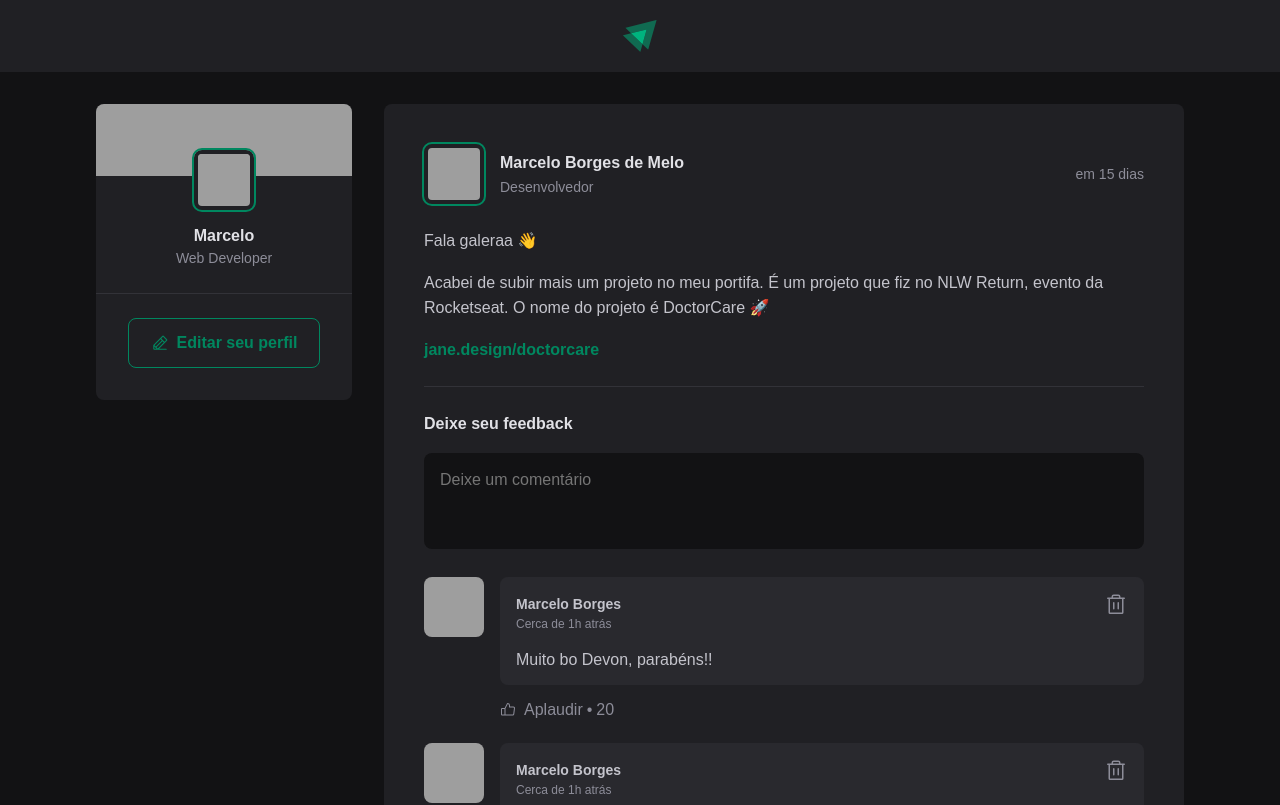
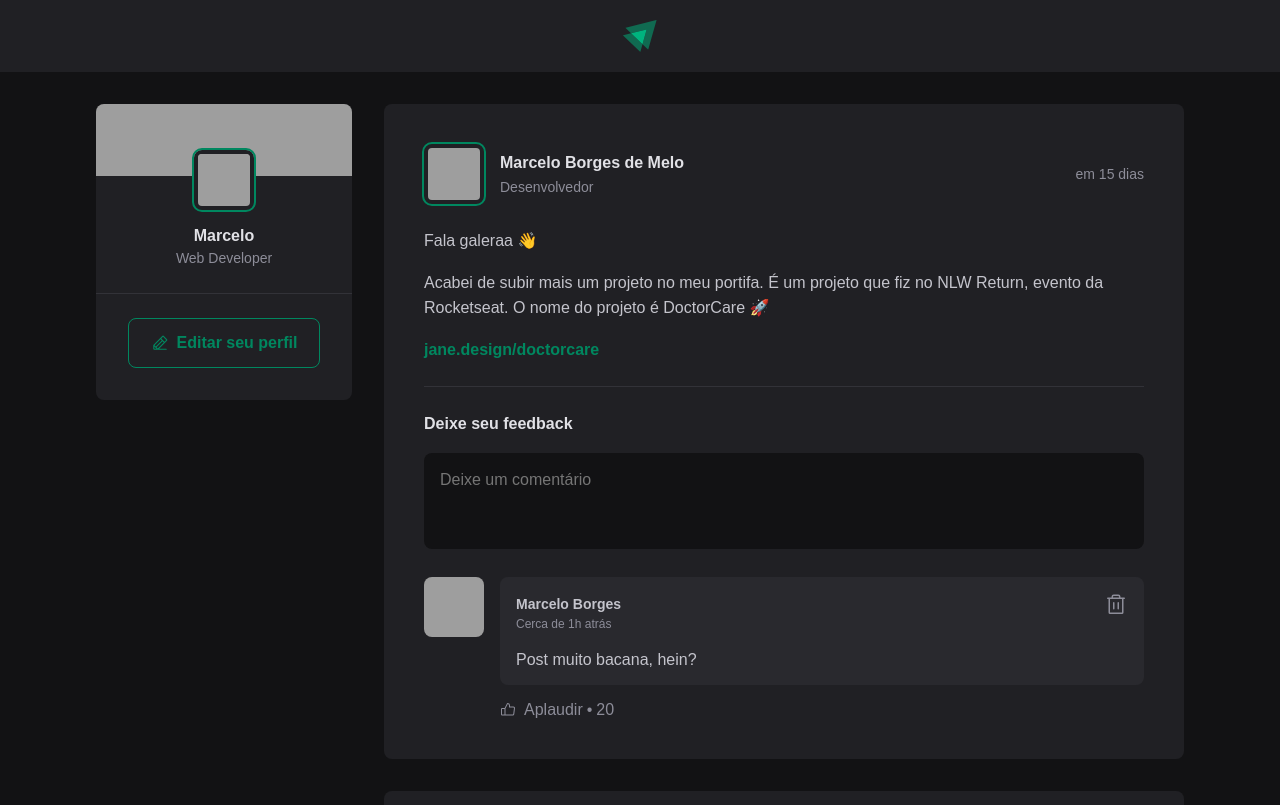
Before and after one commit to marcelllombm/Full-Stack-Rocketseat, a React (Vite) app in the folder reactjs/01-fundamentos-reactjs/: page / in a window 1280 px wide. Shown: the top 805 px of the page. Built offline with nearby package versions, Linux system fonts and the light colour scheme; grey boxes are pictures that could not be loaded.

Commit message:
feat: React Engines - Inserting Comments (Declarative programming)

```diff
--- a/reactjs/01-fundamentos-reactjs/src/components/Comment.jsx
+++ b/reactjs/01-fundamentos-reactjs/src/components/Comment.jsx
@@ -2,7 +2,7 @@
 import styles from "./Comment.module.css";
 import { Avatar } from "./Avatar";
 
-export function Comment() {
+export function Comment({ content }) {
   return (
     <div className={styles.comment}>
       <Avatar
@@ -25,7 +25,7 @@
               <Trash size={24} />
             </button>
           </header>
-          <p>Muito bo Devon, parabéns!!</p>
+          <p>{content}</p>
         </div>
         <footer>
           <button>
--- a/reactjs/01-fundamentos-reactjs/src/components/Post.jsx
+++ b/reactjs/01-fundamentos-reactjs/src/components/Post.jsx
@@ -8,12 +8,18 @@
 import { useState } from "react";
 
 export function Post({ author, publishedAt, content }) {
-  const [comments, setComments] = useState([1, 2]);
+  const [comments, setComments] = useState(["Post muito bacana, hein?"]);
+  const [newCommentText, setNewCommentText] = useState("");
 
   function handleCreateNewComment(event) {
     event.preventDefault();
-    console.log(event);
-    setComments([...comments, comments.length + 1]);
+
+    setComments([...comments, newCommentText]);
+    setNewCommentText("");
+  }
+
+  function handleNewCommentChange(event) {
+    setNewCommentText(event.target.value);
   }
 
   const publishedDateFromatted = format(
@@ -74,7 +80,12 @@
 
       <form onSubmit={handleCreateNewComment} className={styles.commentForm}>
         <strong>Deixe seu feedback</strong>
-        <textarea placeholder="Deixe um comentário" />
+        <textarea
+          value={newCommentText}
+          name="comment"
+          placeholder="Deixe um comentário"
+          onChange={handleNewCommentChange}
+        />
         <footer>
           <button type="submit">Publicar</button>
         </footer>
@@ -82,8 +93,7 @@
 
       <div className={styles.commentList}>
         {comments.map((comment) => {
-          console.log(comment + "div");
-          return <Comment />;
+          return <Comment content={comment} />;
         })}
       </div>
     </article>
```
